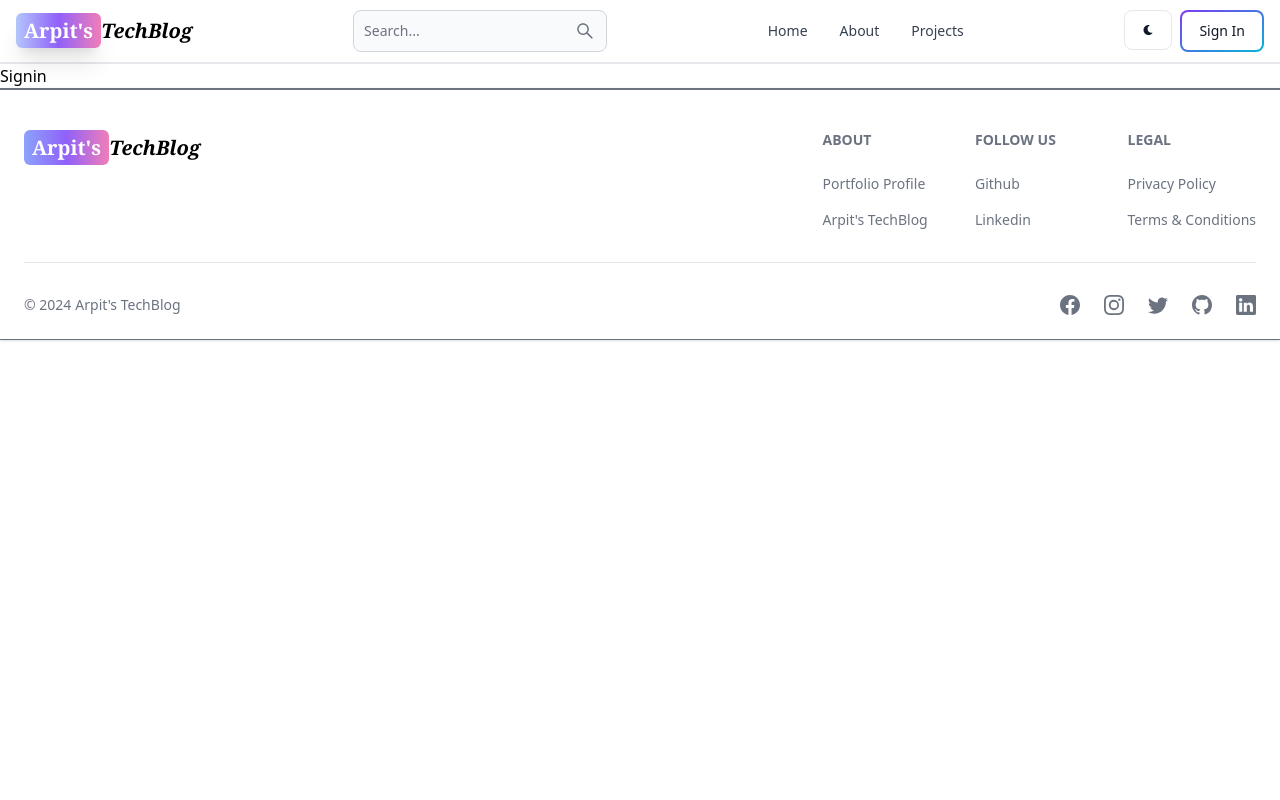
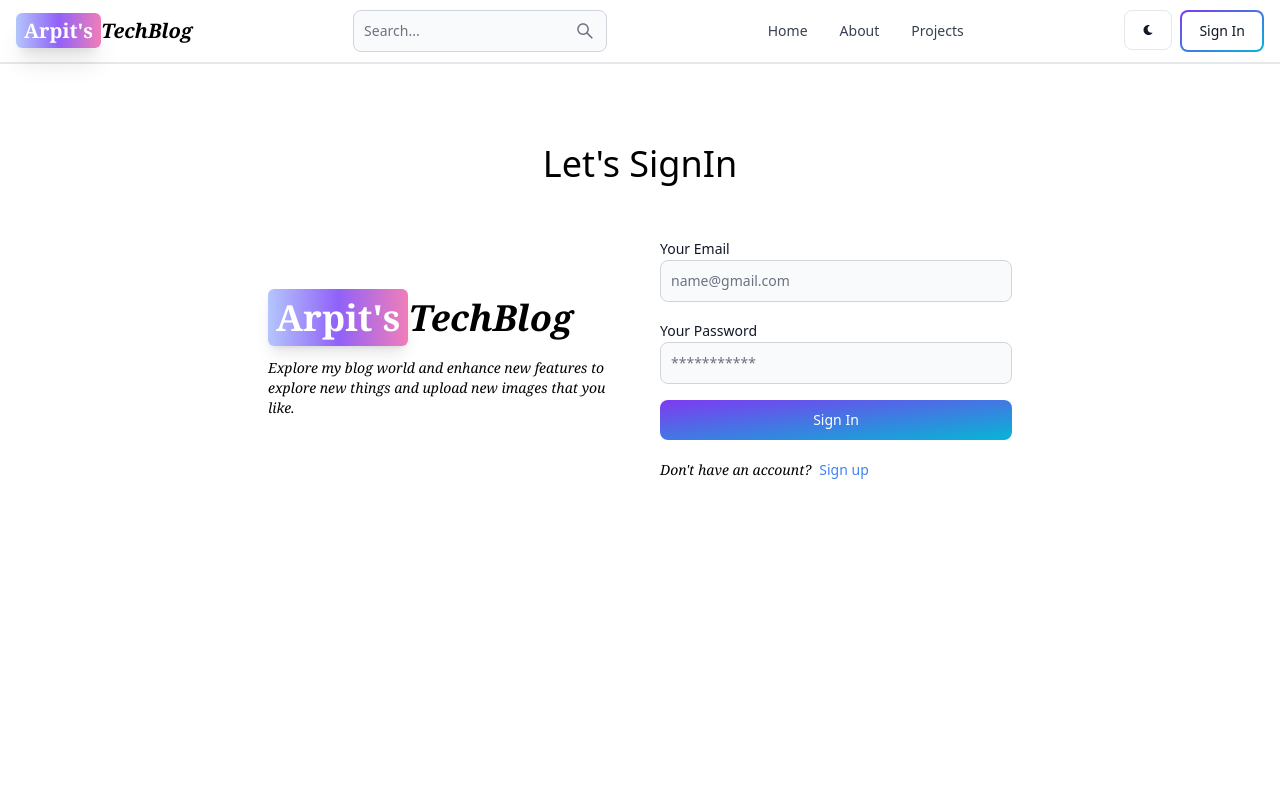
Before and after one commit to arpiiit/Ar-tech, a React (Vite) app in the folder client/: page /sign-in in a window 1280 px wide. Shown: the top 800 px of the page. Built offline with nearby package versions, Linux system fonts and the light colour scheme.

Commit message:
completed sign in page

```diff
--- a/client/src/pages/Signin.jsx
+++ b/client/src/pages/Signin.jsx
@@ -1,11 +1,126 @@
-import React from 'react'
+import React, { useState } from "react";
+import { Link, useNavigate } from "react-router-dom";
+import { Alert, Button, Label, Spinner, TextInput } from "flowbite-react";
 
 function Signin() {
+  const [formData, setFormData] = useState({});
+  const [errorMessage, setErrormessage] = useState(null);
+  const navigate = useNavigate();
+
+  const [loading, setLoading] = useState(false);
+  const handleChange = (e) => {
+    setFormData({ ...formData, [e.target.id]: e.target.value.trim() });
+  };
+
+  const handleSubmit = async (e) => {
+    e.preventDefault();
+    if (!formData.email || !formData.password) {
+      return setErrormessage("Please fill out all fields.");
+    }
+    try {
+      setLoading(true);
+      setErrormessage(null);
+      const res = await fetch("/api/auth/signin", {
+        method: "POST",
+        headers: {
+          "Content-Type": "application/json",
+        },
+        body: JSON.stringify(formData),
+      });
+
+      const data = await res.json();
+
+      if (data.success === false) {
+        return setErrormessage(data.message);
+      }
+      setLoading(false);
+      if (res.ok) {
+        navigate("/");
+      }
+    } catch (error) {
+      setErrormessage(error.message);
+      setLoading(false);
+    }
+  };
+
   return (
-    <div>
-      Signin
+    <div className="min-h-screen mt-20">
+      <div className="sm:text-4xl  mb-10 text-3xl items-center justify-center flex">
+        Let's SignIn
+      </div>
+      <div className="flex gap-10 p-3 max-w-3xl mx-auto flex-col md:flex-row md:items-center">
+        {/* left */}
+        <div className="flex-1">
+          <Link
+            className="font-serif font-bold dark:text-white text-4xl"
+            to="/"
+          >
+            <span className="px-2 py-1 bg-gradient-to-r from-indigo-300 shadow-lg via-purple-500 to-pink-400 rounded-md text-white">
+              Arpit's
+            </span>
+            <span className="italic font-serif">TechBlog</span>
+          </Link>
+          <p className="text-sm font-serif italic mt-5">
+            Explore my blog world and enhance new features to explore new things
+            and upload new images that you like.
+          </p>
+        </div>
+
+        {/* right */}
+        <div className="flex-1">
+          <form onSubmit={handleSubmit} className="flex flex-col gap-4">
+
+            <div className="">
+              <Label value="Your Email" />
+              <TextInput
+                type="text"
+                placeholder="name@gmail.com"
+                id="email"
+                onChange={handleChange}
+              />
+            </div>
+            <div className="">
+              <Label value="Your Password" />
+              <TextInput
+                type="password"
+                placeholder="***********"
+                id="password"
+                onChange={handleChange}
+              />
+            </div>
+            <Button
+              disabled={loading}
+              gradientDuoTone="purpleToBlue"
+              type="submit"
+            >
+              {loading ? (
+                <>
+                  <Spinner className="sm" />
+                  <span className="pl-3">Loading...</span>
+                </>
+              ) : (
+                "Sign In"
+              )}
+            </Button>
+          </form>
+          <div className="flex gap-2 text-sm mt-5">
+            <span className="italic font-serif">Don't have an account? </span>
+            <Link to="/sign-up" className="text-blue-500">
+              {" "}
+              Sign up
+            </Link>
+          </div>
+          {errorMessage && (
+            <Alert className="mt-5 font-bold font-serif" color="failure">
+              {errorMessage}
+            </Alert>
+          )}
+        </div>
+      </div>
     </div>
-  )
+  );
 }
 
-export default Signin
+export default Signin;
+
+// /api/auth/signin
```
